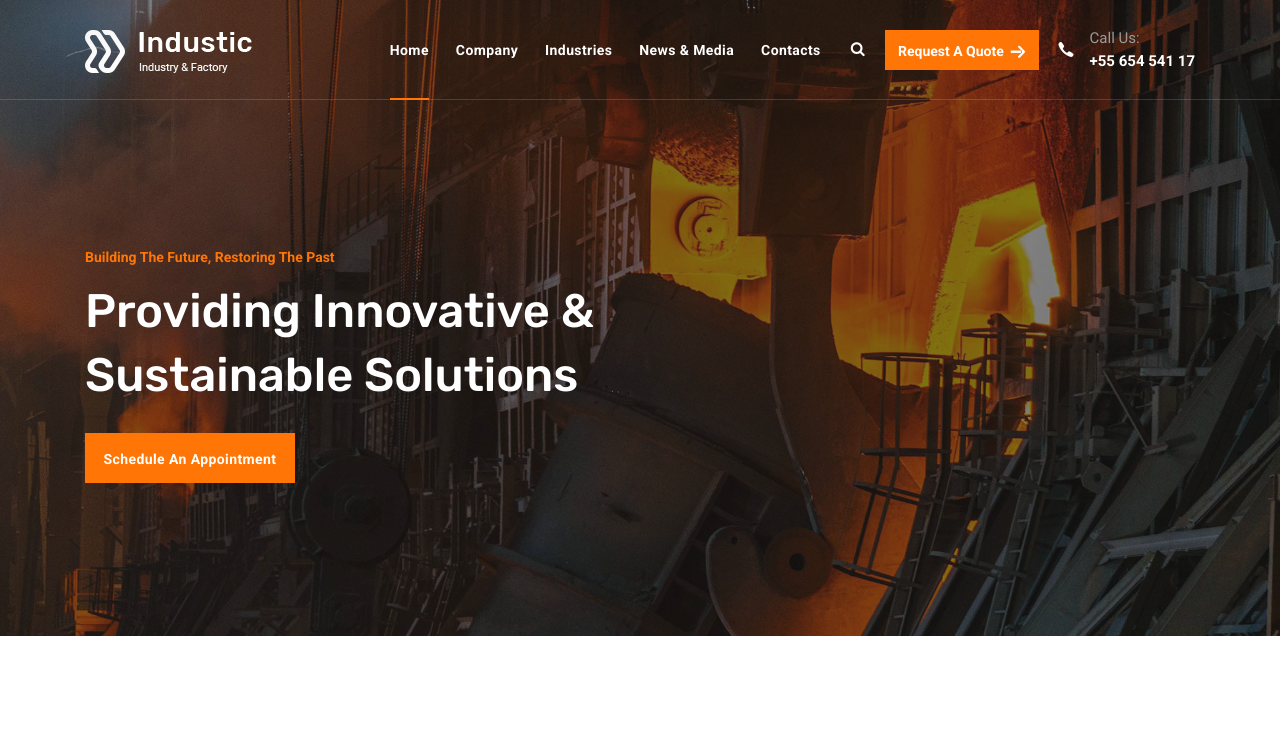
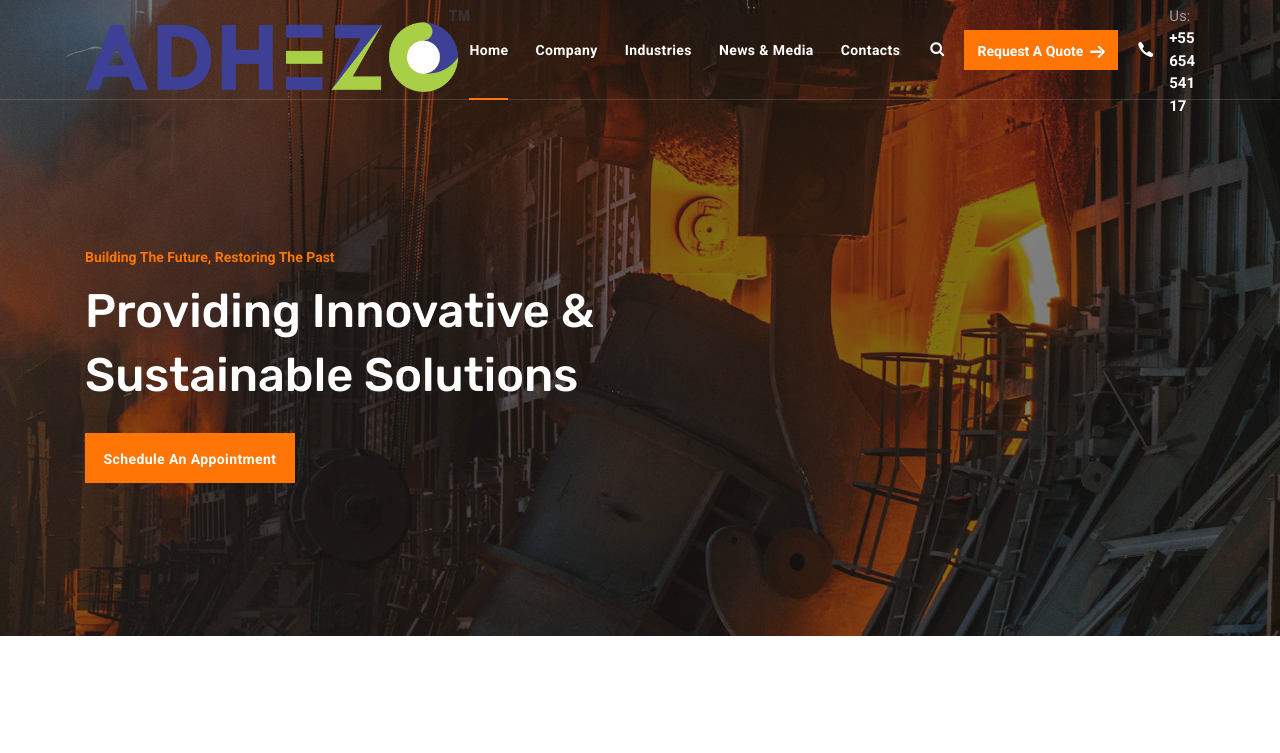
Before and after one commit to mansidewangan/ADHEZO, a plain HTML site: page 7oroof.com/demos/industic/Industries-industry-served.html in a window 1280 px wide. Shown: the top 753 px of the page. Drawn offline with Linux system fonts and the light colour scheme; files whose address does not match are found by name.

Commit message:
image edit

```diff
--- a/7oroof.com/demos/industic/Industries-industry-served.html
+++ b/7oroof.com/demos/industic/Industries-industry-served.html
@@ -25,7 +25,7 @@
       <nav class="navbar navbar-expand-lg sticky-navbar">
         <div class="container">
           <a class="navbar-brand" href="index.html">
-            <img src="assets/images/logo/logo-light.png" class="logo-light" alt="logo">
+            <img src="assets/images/logo/Adhezo.logo.png" class="logo-light" alt="logo">
             <img src="assets/images/logo/logo-dark.png" class="logo-dark" alt="logo">
           </a>
           <button class="navbar-toggler" type="button">
```
Also changed, not shown: 7oroof.com/demos/industic/awards.html (+1 -1 lines), 7oroof.com/demos/industic/blog.html (+1 -1 lines), 7oroof.com/demos/industic/careers.html (+1 -1 lines), 7oroof.com/demos/industic/case-studies-carousel.html (+1 -1 lines), 7oroof.com/demos/industic/case-studies-single.html (+1 -1 lines), 7oroof.com/demos/industic/contacts.html (+1 -1 lines), 7oroof.com/demos/industic/faqs.html (+1 -1 lines), 7oroof.com/demos/industic/home-classic.html (+1 -1 lines), 7oroof.com/demos/industic/home-modern.html (+1 -1 lines), 7oroof.com/demos/industic/index.html (+1 -1 lines), 7oroof.com/demos/industic/industries-single-industry.html (+1 -1 lines), 7oroof.com/demos/industic/leadership-team.html (+1 -1 lines), 7oroof.com/demos/industic/pricing.html (+1 -1 lines), 7oroof.com/demos/industic/request-quote.html (+1 -1 lines), 1 more files.
